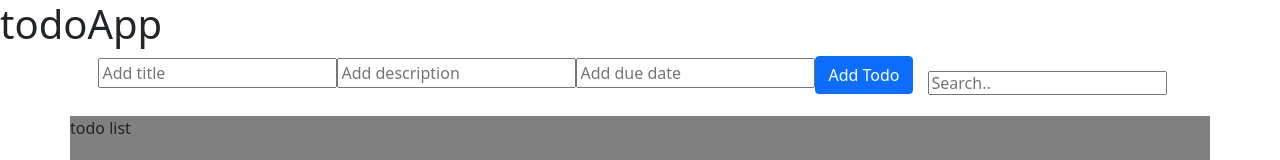
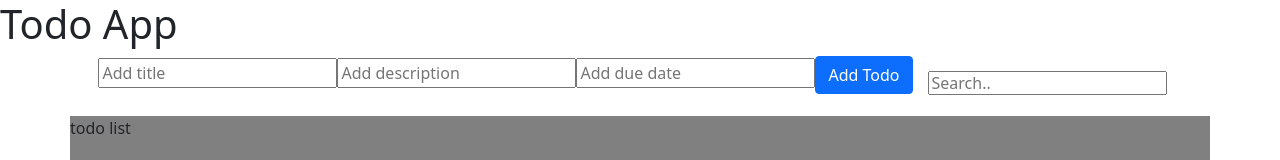
Before and after one commit to JaredShakespaere/todo-app, an Angular app: page / in a window 1280 px wide. Shown: the top 160 px of the page. Built offline with nearby package versions, Linux system fonts and the light colour scheme.

Commit message:
brought in font awesome

```diff
--- a/package.json
+++ b/package.json
@@ -20,6 +20,7 @@
     "@angular/router": "~13.3.0",
     "@ng-bootstrap/ng-bootstrap": "^12.0.2",
     "bootstrap": "^5.1.3",
+    "font-awesome": "^4.7.0",
     "jquery": "^3.6.0",
     "rxjs": "~7.5.0",
     "tslib": "^2.3.0",
--- a/src/app/app.component.ts
+++ b/src/app/app.component.ts
@@ -10,5 +10,5 @@
   `
 })
 export class AppComponent {
-  title = 'todoApp';
+  title = 'Todo App';
 }
--- a/src/styles.css
+++ b/src/styles.css
@@ -1 +1,5 @@
 /* You can add global styles to this file, and also import other style files */
+@import
+ "~bootstrap/dist/css/bootstrap.min.css";
+
+ @import "~font-awesome/css/font-awesome.min.css";
```
Also changed, not shown: 1 other file (tests, documents, lock files or other folders).
